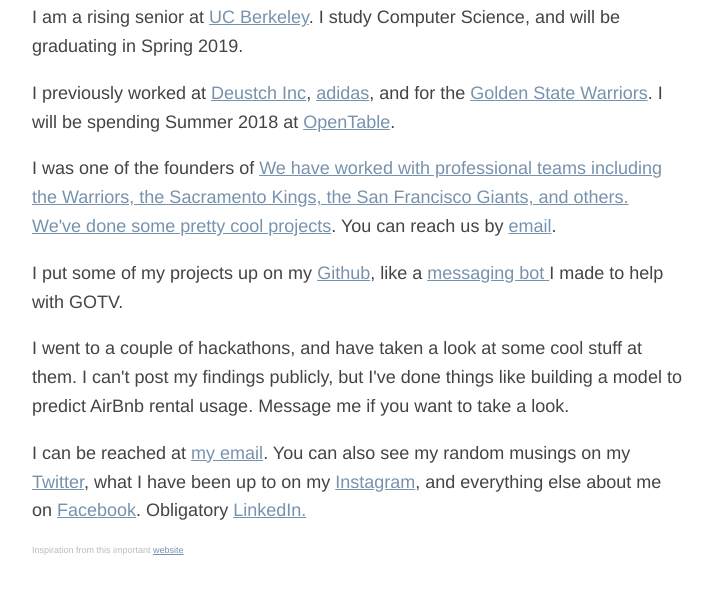
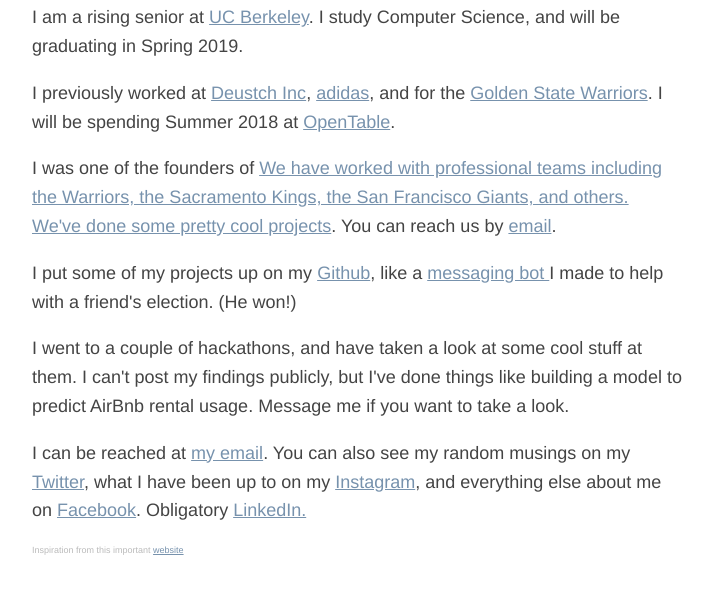
Before and after one commit to aripickar/aripickar.github.io, a plain HTML site: page index.html in a window 1280 px wide. Shown: the part 104-698 px from the top of the page, without its empty margins (283-996 px from the left). Drawn offline with Linux system fonts and the light colour scheme.

```diff
--- a/index.html
+++ b/index.html
@@ -31,7 +31,7 @@
 
 	<p>I was one of the founders of <a href="http://www.berkeleysportsanalytics.org" The Sports Analytics Group at Berkeley.</a> We have worked with professional teams including the Warriors, the Sacramento Kings, the San Francisco Giants, and others. We've done some pretty cool <a href="http://berkeleysportsanalytics.org/projects/"> projects</a>. You can reach us by <a href="mailto:sagberkeley@gmail.com"> email</a>.</p>
 
-	<p>I put some of my projects up on my <a href="http://www.github.com/aripickar"> Github</a>, like a <a href="https://github.com/aripickar/fbbot"> messaging bot </a> I made to help with GOTV.</p>
+	<p>I put some of my projects up on my <a href="http://www.github.com/aripickar"> Github</a>, like a <a href="https://github.com/aripickar/fbbot"> messaging bot </a> I made to help with a friend's election. (He won!)</p>
 
 	<p>I went to a couple of hackathons, and have taken a look at some cool stuff at them. I can't post my findings publicly, but I've done things like building a model to predict AirBnb rental usage. Message me if you want to take a look.</p>
 
```
